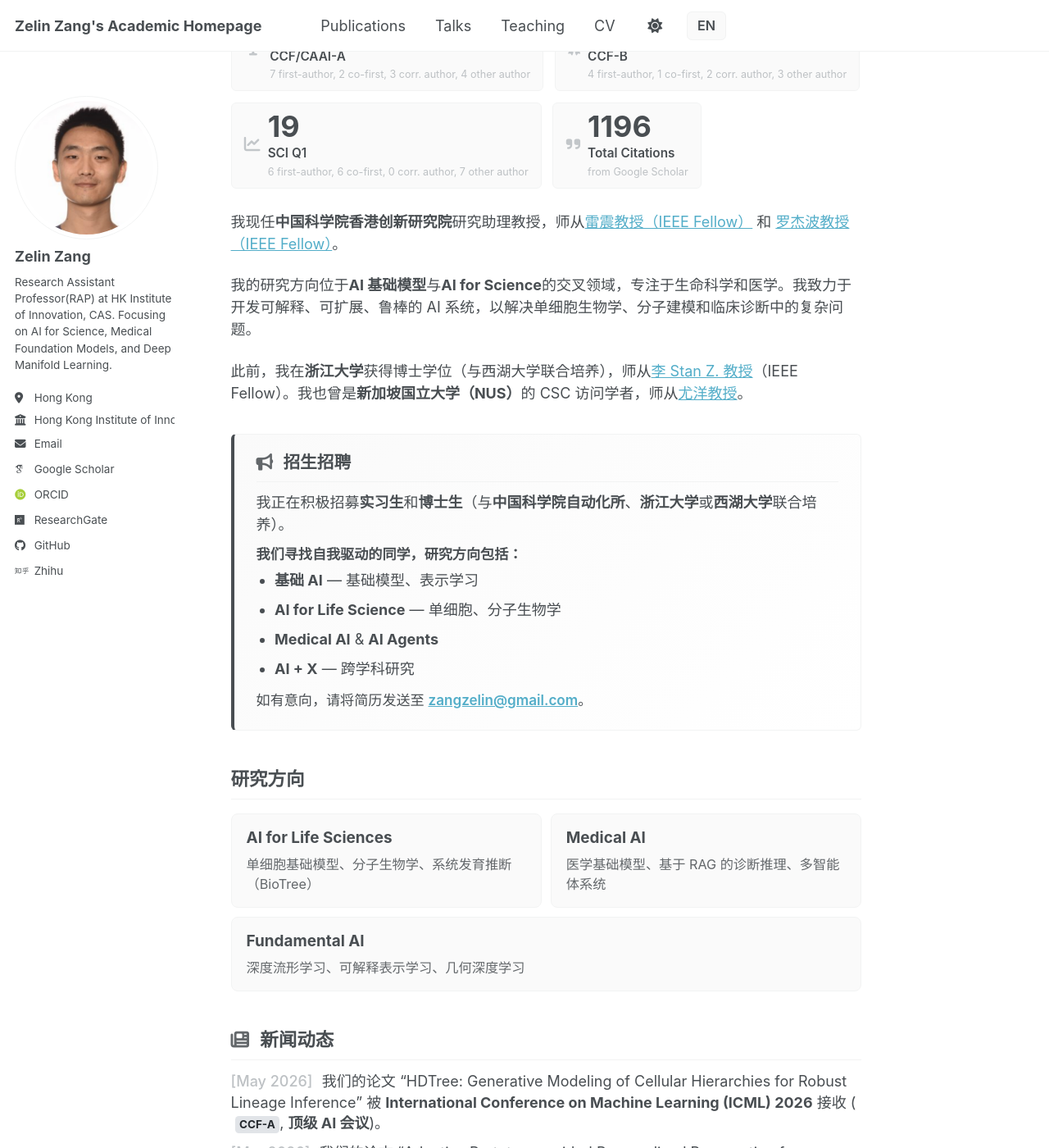
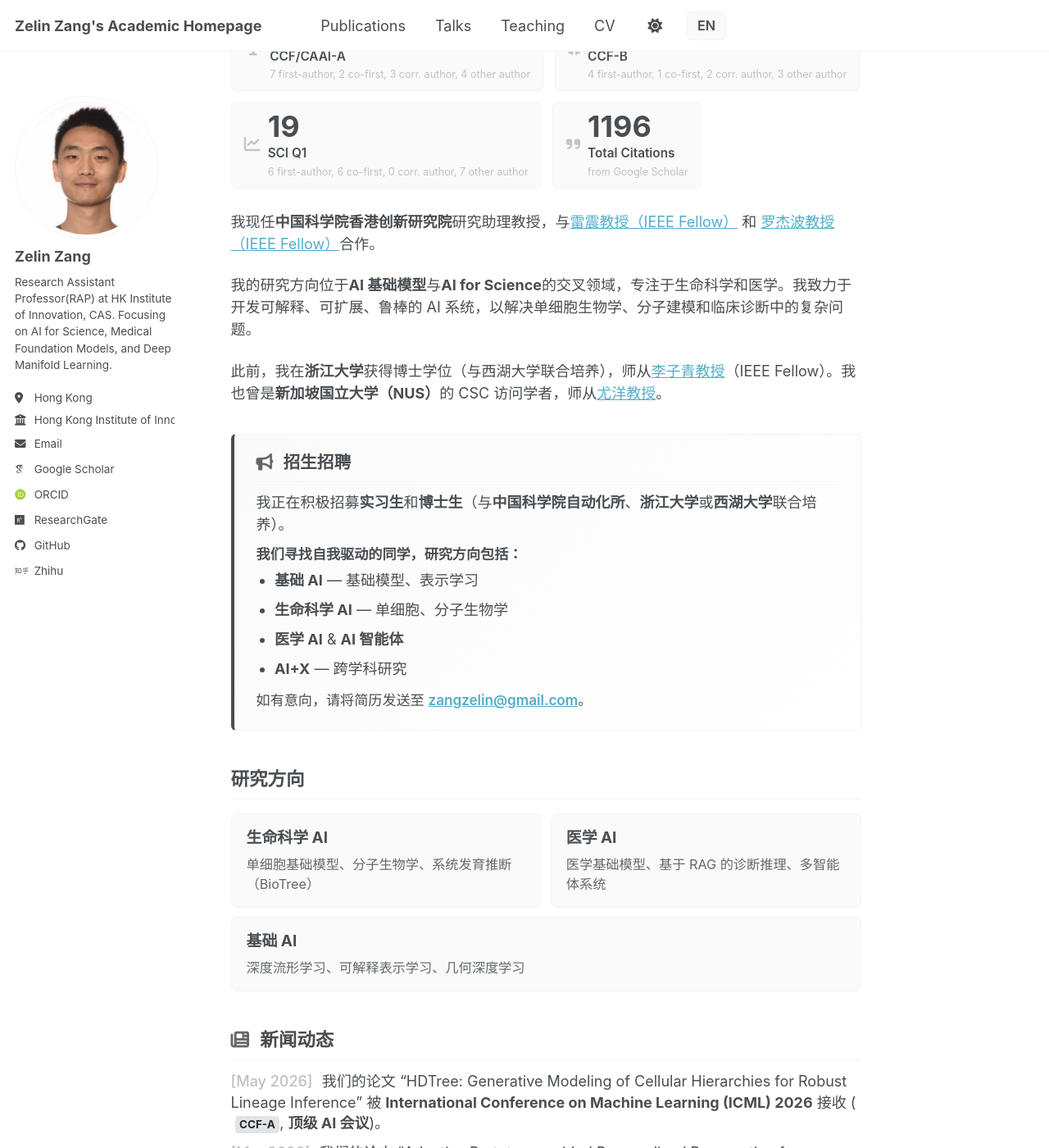
Before and after one commit to zangzelin/zangzelin.github.io, a Jekyll site: the page built from _pages/zh-about.md, in a window 1280 px wide and 1400 px high, scrolled down 213 px. Shown: the whole window at 82% size. Built offline with Jekyll 4.4.1, drawn with Linux system fonts in a browser that asks for light colours; some web fonts are replaced; a script bundle is joined from its source files by our own code; library files that are not in the unit come from our copies.

Commit message:
auto push

```diff
--- a/_includes/openings-cta-zh.html
+++ b/_includes/openings-cta-zh.html
@@ -4,9 +4,9 @@
   <p class="openings-cta__topics">我们寻找自我驱动的同学，研究方向包括：</p>
   <ul class="openings-cta__list">
     <li><strong>基础 AI</strong> — 基础模型、表示学习</li>
-    <li><strong>AI for Life Science</strong> — 单细胞、分子生物学</li>
-    <li><strong>Medical AI</strong> & <strong>AI Agents</strong></li>
-    <li><strong>AI + X</strong> — 跨学科研究</li>
+    <li><strong>生命科学 AI</strong> — 单细胞、分子生物学</li>
+    <li><strong>医学 AI</strong> & <strong>AI 智能体</strong></li>
+    <li><strong>AI+X</strong> — 跨学科研究</li>
   </ul>
   <p class="openings-cta__action">如有意向，请将简历发送至 <a href="mailto:zangzelin@gmail.com">zangzelin@gmail.com</a>。</p>
 </div>
--- a/_includes/research-interests-zh.html
+++ b/_includes/research-interests-zh.html
@@ -2,15 +2,15 @@
   <h2>研究方向</h2>
   <div class="research-tags">
     <div class="research-tag">
-      <span class="research-tag__title">AI for Life Sciences</span>
+      <span class="research-tag__title">生命科学 AI</span>
       <span class="research-tag__desc">单细胞基础模型、分子生物学、系统发育推断（BioTree）</span>
     </div>
     <div class="research-tag">
-      <span class="research-tag__title">Medical AI</span>
+      <span class="research-tag__title">医学 AI</span>
       <span class="research-tag__desc">医学基础模型、基于 RAG 的诊断推理、多智能体系统</span>
     </div>
     <div class="research-tag">
-      <span class="research-tag__title">Fundamental AI</span>
+      <span class="research-tag__title">基础 AI</span>
       <span class="research-tag__desc">深度流形学习、可解释表示学习、几何深度学习</span>
     </div>
   </div>
--- a/_pages/zh-about.md
+++ b/_pages/zh-about.md
@@ -15,11 +15,11 @@ redirect_from:
 
 {% include publication-stats.html %}
 
-我现任**中国科学院香港创新研究院**研究助理教授，师从[雷震教授（IEEE Fellow）](https://scholar.google.com/citations?user=cuJ3QG8AAAAJ&hl=zh-CN) 和 [罗杰波教授（IEEE Fellow）](https://www.cs.rochester.edu/u/jluo/)。
+我现任**中国科学院香港创新研究院**研究助理教授，与[雷震教授（IEEE Fellow）](https://scholar.google.com/citations?user=cuJ3QG8AAAAJ&hl=zh-CN) 和 [罗杰波教授（IEEE Fellow）](https://www.cs.rochester.edu/u/jluo/)合作。
 
 我的研究方向位于**AI 基础模型**与**AI for Science**的交叉领域，专注于生命科学和医学。我致力于开发可解释、可扩展、鲁棒的 AI 系统，以解决单细胞生物学、分子建模和临床诊断中的复杂问题。
 
-此前，我在**浙江大学**获得博士学位（与西湖大学联合培养），师从[李 Stan Z. 教授](https://scholar.google.com/citations?user=Y-nyLGIAAAAJ)（IEEE Fellow）。我也曾是**新加坡国立大学（NUS）**的 CSC 访问学者，师从[尤洋教授](https://www.comp.nus.edu.sg/~youy/)。
+此前，我在**浙江大学**获得博士学位（与西湖大学联合培养），师从[李子青教授](https://scholar.google.com/citations?user=Y-nyLGIAAAAJ)（IEEE Fellow）。我也曾是**新加坡国立大学（NUS）**的 CSC 访问学者，师从[尤洋教授](https://www.comp.nus.edu.sg/~youy/)。
 
 {% include openings-cta-zh.html %}
 
```
Also changed, not shown: other parts of _pages/zh-about.md (+1 -1 lines).
